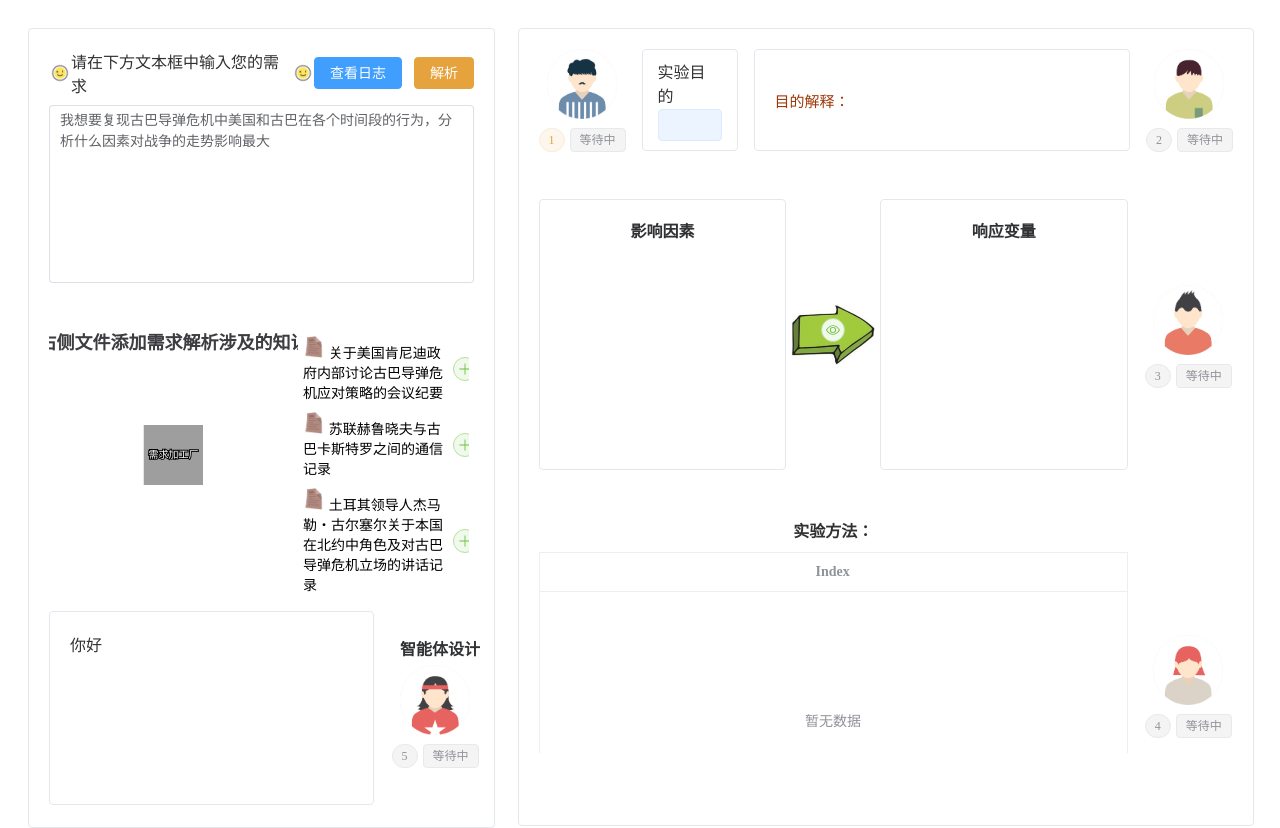
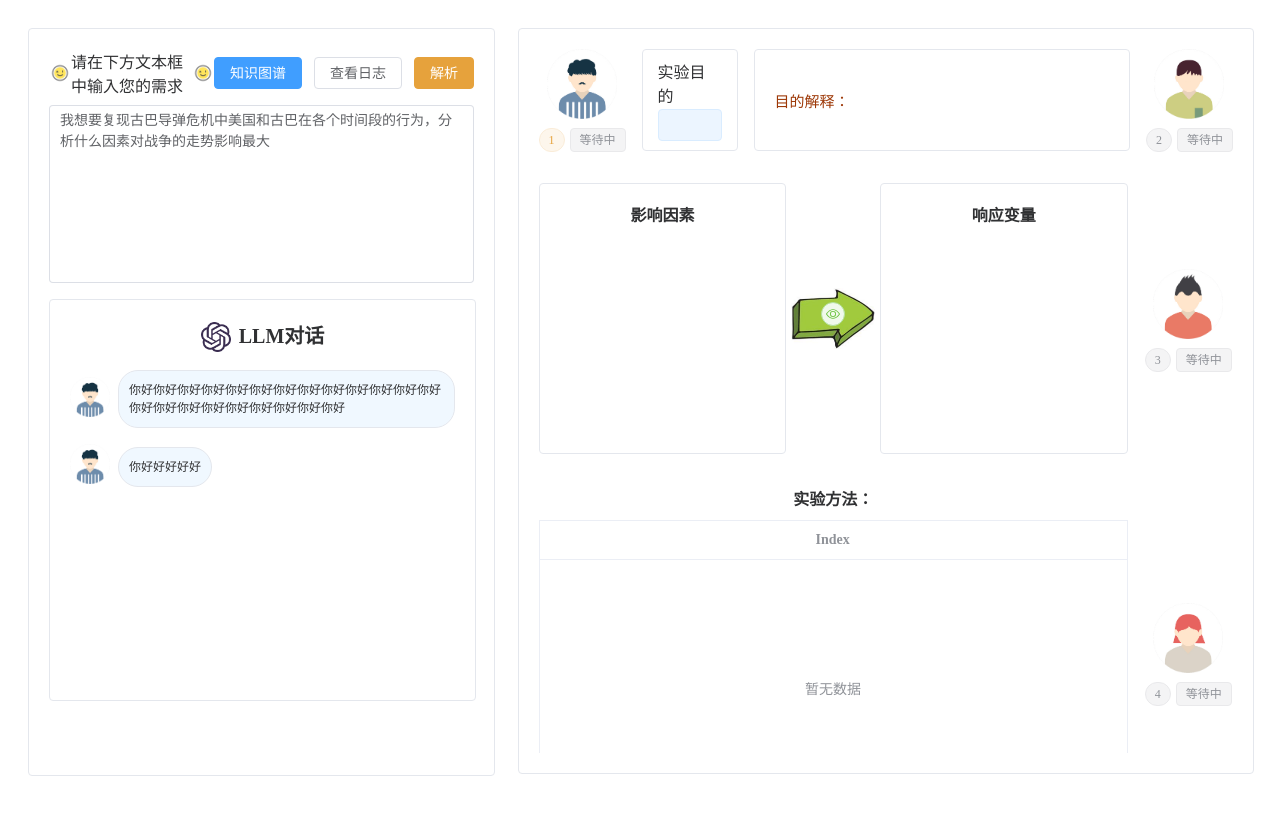
Before and after one commit to RisingDate/Experiment-Design-Font-End, a Vue app: page /home in a window 1280 px wide. After the commit the page ends 800 px from the top, so only its background shows below. Built offline with nearby package versions, Linux system fonts and the light colour scheme.

Commit message:
修改布局，增加与llm的对话框

```diff
--- a/src/views/home.vue
+++ b/src/views/home.vue
@@ -12,54 +12,37 @@
               <img src="../assets/images/smile.png" style="height: 22px" alt="smile"/>
             </div>
             <div style="display: flex">
-              <el-button type="primary" size="default" @click="logDrawerVisible = true">查看日志</el-button>
+              <el-button type="primary" size="default" @click="knowledgeGraphDialogVisible = true; loadDemandChart()">
+                知识图谱
+              </el-button>
+              <el-button type="default" size="default" @click="logDrawerVisible = true">查看日志</el-button>
               <el-button type="warning" size="default" @click="demandAnalysis()">解析</el-button>
             </div>
           </div>
           <el-input v-model="demandText" style="width: 100%; font-size: 14px; line-height: 1.5"
                     :rows="8" resize="none" type="textarea" placeholder="Please input your demand"/>
-          <!--     知识图谱     -->
-          <div style="display: flex; width: 100%; margin-top: 2rem">
-            <div id="demandChart" style="width: 60%; height: 35vh"></div>
-            <div style="display: flex; flex-direction: column; width: 40%; padding: 2vh 5px 0 5px">
-              <el-scrollbar max-height="33vh">
-                <div v-for="(item,index) in documentData" class="docStyle"
-                     style="display: flex; width: 100%; padding: 5px 0">
-                  <div style="width: 90%">
-                    <img src="../assets/images/document.png" style="height: 22px" alt="doc"/>
-                    {{ item }}
+          <!--  对话框    -->
+          <el-card style="width: 100%; height: 50vh; margin-top: 1rem" shadow="never">
+            <div style="display: flex; flex-direction: column; width: 100%">
+              <div style="display: flex; width: 100%; justify-content: center; align-items: center">
+                <img src="../assets/images/llmIcon.png" style="height: 30px; width: 30px" alt="llmIcon"/>
+                <span class="card-title-font" style="font-size: 20px; margin-left: 0.5rem">LLM对话</span>
+              </div>
+            </div>
+            <el-scrollbar max-height="300px">
+              <div style="display: flex; flex-direction: column; width: 100%">
+                <div v-for="(item, index) in user2LLMDialogue">
+                  <div class="dialogueDiv">
+                    <img src="../assets/images/avatar/expGoal.png" class="dialogueAvatar" alt="llmIcon"/>
+                    <el-card class="dialogueCard" shadow="never">
+                      {{item.content}}
+                    </el-card>
                   </div>
-                  <div style="margin-left: 3px; width: 10%">
-                    <el-button size="small" type="success" plain circle @click="docAdd(index)">
-                      <el-icon size="14">
-                        <Plus/>
-                      </el-icon>
-                    </el-button>
-                  </div>
-                </div>
-              </el-scrollbar>
-            </div>
-          </div>
-          <!--     Agent设计     -->
-          <div style="display: flex; width: 100%; align-items: center">
-            <el-card style="width: calc(100% - 100px); height: 24vh; margin-top: 2vh" shadow="never">
-              你好
-            </el-card>
-            <div style="display: flex; width: 100px; flex-direction: column;">
-              <div style="display: flex; width: 100%; justify-content: center; margin-left: 1rem">
-                <span class="card-title-font">智能体设计</span>
-              </div>
-              <div class="avatar-card avatar-card-right">
-                <div v-loading="avatarLoading[4]">
-                  <img src="../assets/images/avatar/图层 7.png" class="avatar-size" alt="expGoal" />
-                </div>
-                <div style="display: flex">
-                  <el-tag round style="margin-right: 5px" :type="agentAvatarState.agentDesigner.idType">5</el-tag>
-                  <el-tag :type="agentAvatarState.agentDesigner.type">{{ agentAvatarState.agentDesigner.state }}</el-tag>
+
                 </div>
               </div>
-            </div>
-          </div>
+            </el-scrollbar>
+          </el-card>
         </el-card>
       </div>
       <div style="width: 60%; display: flex; flex-direction: column; justify-content: space-between;">
@@ -98,7 +81,7 @@
                 </div>
               </div>
               <!--    影响因素 & 响应变量     -->
-              <div style="display: flex; align-items: center; width: 100%; margin-top: 3rem;">
+              <div style="display: flex; align-items: center; width: 100%; margin-top: 2rem;">
                 <div style="width: calc(100% - 100px); display: flex; align-items: center">
                   <el-card style="width: 42%" shadow="never">
                     <div class="var-card">
@@ -149,7 +132,7 @@
                 </div>
               </div>
               <!--    实验方法    -->
-              <div style="display: flex; align-items: center; width: 100%; margin-top: 3rem;">
+              <div style="display: flex; align-items: center; width: 100%; margin-top: 2rem;">
                 <div style="display: flex; flex-direction: column; width: calc(100% - 100px)">
                   <div class="card-title-font" style="display: flex; width: 100%; justify-content: center">
                     实验方法：<span style="color: #F7D233">{{ expData.expParams.expMethod }}</span>
@@ -178,11 +161,55 @@
                   </div>
                 </div>
               </div>
+              <!--    Agent设计    -->
+              <div style="display: flex; width: 100%; align-items: center; margin-top: 2rem">
+                <div style="display: flex; flex-direction: column; width: calc(100% - 100px)">
+                  <div class="card-title-font" style="display: flex; width: 100%; justify-content: center">
+                    智能体设计
+                  </div>
+                  <el-card style="width: 100%; height: 24vh; margin-top: 5px" shadow="never">
+                    你好
+                  </el-card>
+                </div>
+                <div class="avatar-card avatar-card-right">
+                  <div v-loading="avatarLoading[4]">
+                    <img src="../assets/images/avatar/图层 7.png" class="avatar-size" alt="expGoal" />
+                  </div>
+                  <div style="display: flex">
+                    <el-tag round style="margin-right: 5px" :type="agentAvatarState.agentDesigner.idType">5</el-tag>
+                    <el-tag :type="agentAvatarState.agentDesigner.type">{{ agentAvatarState.agentDesigner.state }}</el-tag>
+                  </div>
+                </div>
+              </div>
             </div>
           </el-scrollbar>
         </el-card>
       </div>
     </div>
+    <!--   知识图谱dialog     -->
+    <el-dialog v-model="knowledgeGraphDialogVisible" title="知识图谱" center width="60%">
+      <div style="display: flex; width: 100%; margin-top: 2rem">
+        <div id="demandChart" style="width: 60%; height: 50vh"></div>
+        <div style="display: flex; flex-direction: column; width: 40%; padding: 2vh 5px 0 5px">
+          <el-scrollbar max-height="48vh">
+            <div v-for="(item,index) in documentData" class="docStyle"
+                 style="display: flex; width: 100%; padding: 5px 0">
+              <div style="width: 90%">
+                <img src="../assets/images/document.png" style="height: 22px" alt="doc"/>
+                {{ item }}
+              </div>
+              <div style="margin-left: 3px; width: 10%">
+                <el-button size="small" type="success" plain circle @click="docAdd(index)">
+                  <el-icon size="14">
+                    <Plus/>
+                  </el-icon>
+                </el-button>
+              </div>
+            </div>
+          </el-scrollbar>
+        </div>
+      </div>
+    </el-dialog>
     <!--   实验方案展示dialog   -->
     <el-dialog v-model="formulaDialogVisible" title="响应变量计算公式" center>
       <div style="display: flex; flex-direction: column; font-size: 18px; line-height: 2">
@@ -294,6 +321,10 @@ export default {
         '《联合国宪章》相关条款解读及在古巴导弹危机中的适用性分析', '《部分禁止核试验条约》与古巴导弹危机的关系研究', '国际法中关于领海、领土主权及军事行动限制的相关规定在古巴导弹危机中的案例分析'
       ],
       expParamsTableData: [],
+      user2LLMDialogue: [
+        {userOrLLM: 0, avatar: '', content: '你好你好你好你好你好你好你好你好你好你好你好你好你好你好你好你好你好你好你好你好你好你好',},
+        {userOrLLM: 1, avatar: '', content: '你好好好好好',},
+      ],
       formulaDialogVisible: false,
       agentAvatarState: {
         expGoal: {state: '等待中', type: 'info', idType: 'warning'},
@@ -306,7 +337,7 @@ export default {
       num2Type: ['info', 'primary', 'success', 'danger'],
       avatarLoading: [0, 0, 0, 0, 0],
       logDrawerVisible: false,
-
+      knowledgeGraphDialogVisible: false,
       websocket: null,
     }
   },
@@ -314,7 +345,7 @@ export default {
 
   },
   mounted() {
-    this.loadDemandChart();
+    // this.loadDemandChart();
   },
   methods: {
     goBack() {
@@ -400,7 +431,7 @@ export default {
             },
             draggable: true,
             symbolSize: 40,
-            roam: true,
+            roam: false,
             label: {
               show: true,
               fontSize: 10
@@ -545,4 +576,26 @@ export default {
 .docStyle:hover {
   color: #409EFF;
 }
+
+.dialogueDiv{
+  display: flex;
+  width: 100%;
+  align-items: center;
+  margin-top: 1rem;
+}
+
+.dialogueAvatar{
+  width: 40px;
+  height: 40px;
+  margin-right: 0.5rem;
+  margin-bottom: 5px;
+}
+
+.dialogueCard{
+  --el-card-padding: 10px;
+  font-size: 12px;
+  line-height: 1.5;
+  border-radius: 20px;
+  background-color: aliceblue;
+}
 </style>
```
Also changed, not shown: src/assets/images/llmIcon.png (added).
